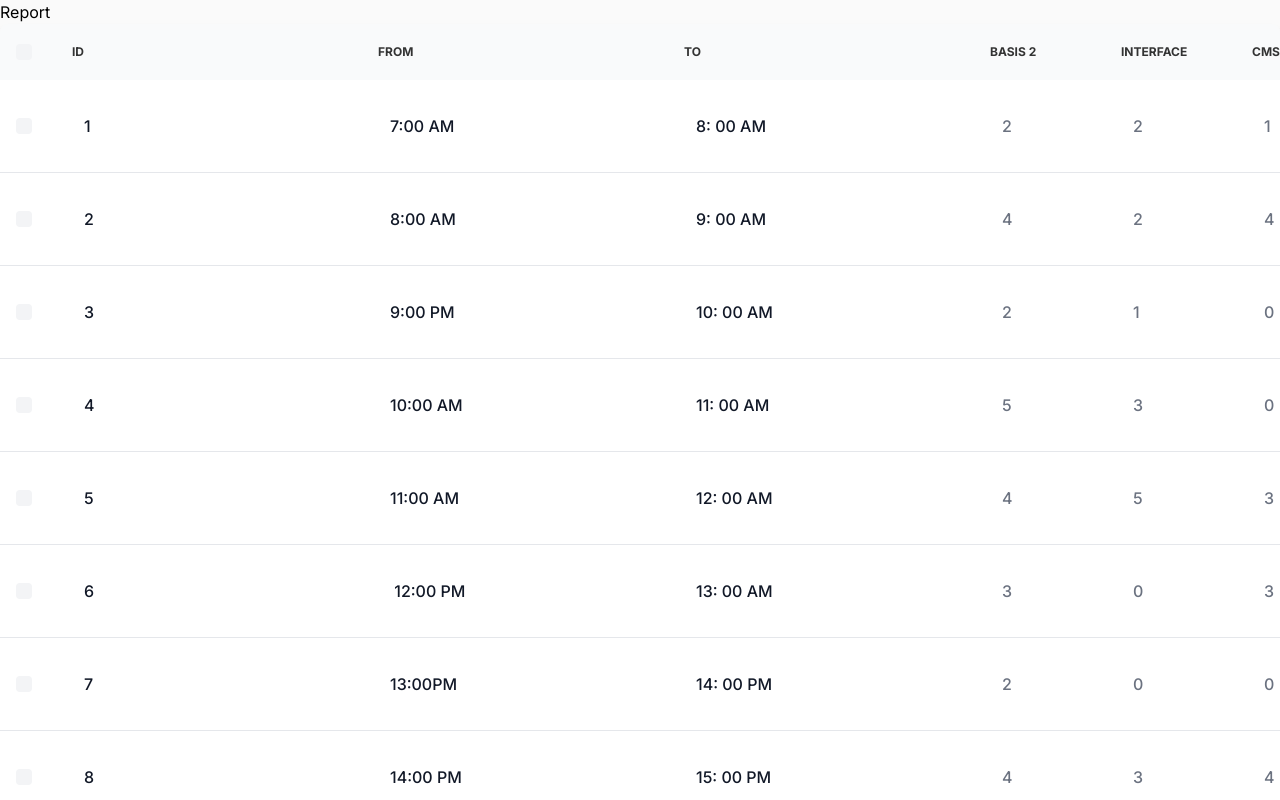
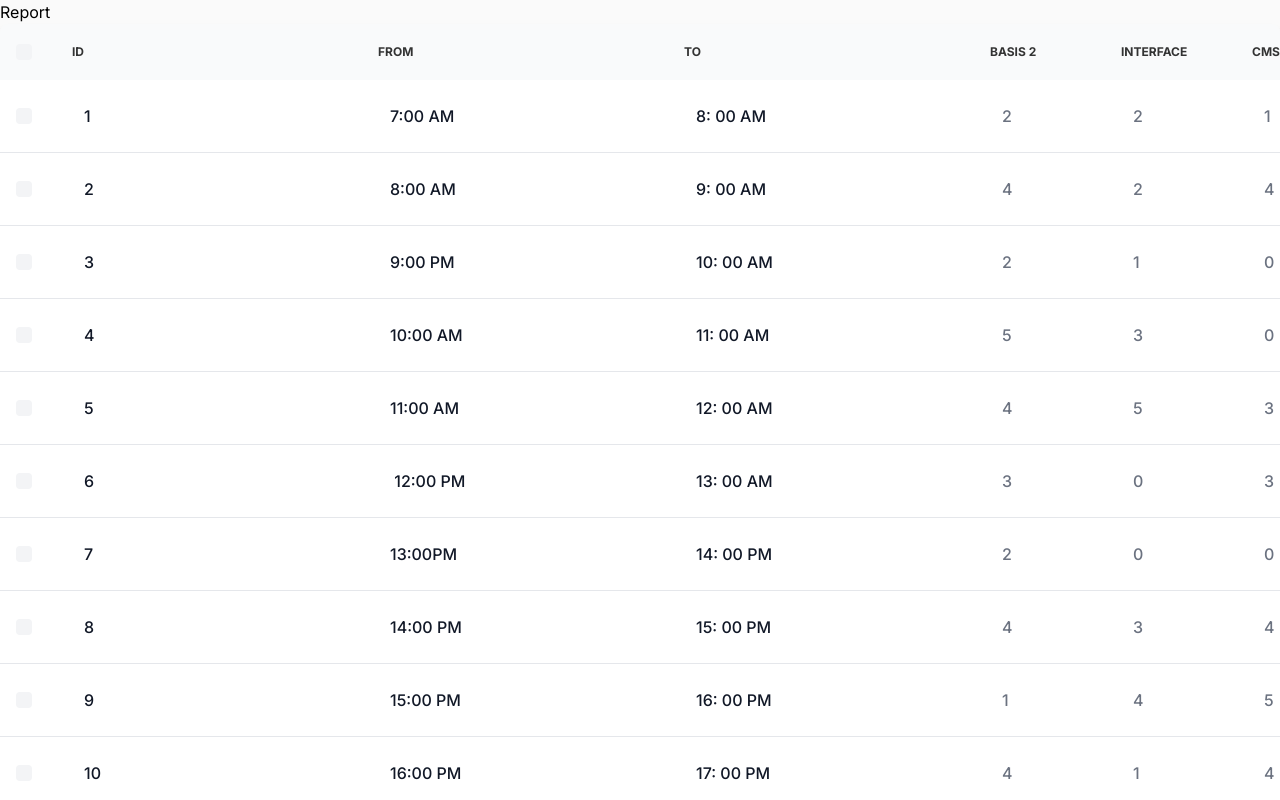
Before and after one commit to mungaben/work-report-manager, a Next.js app: page /Reports/Report in a window 1280 px wide. Shown: the top 800 px of the page. Built offline with nearby package versions, Linux system fonts and the light colour scheme.

Commit message:
delete and update changed data

```diff
--- a/components/RIghtBar/Profile.tsx
+++ b/components/RIghtBar/Profile.tsx
@@ -7,18 +7,18 @@ import Image from 'next/image';
 
 const profile = () => {
   return (
-    <div className=' flex w-full items-center justify-center top-5  flex-col'>
+    <div className=' flex w-full items-center justify-center top-5  flex-col transition'>
       <Image
       src={"https://avatars.githubusercontent.com/u/101176342?v=4"}
       width={70}
       height={70}
       alt="profile"
-      className="rounded-full ring-4 ring-white  border-2 border-white hover:ring-white hover:border-[#333333] hover:bg-[#F5F5F5] w-full h-full"
+      className="rounded-full ring-4 ring-white  border-2 border-white hover:ring-white hover:border-[#333333] hover:bg-[#F5F5F5] w-full h-full p-8"
       />
       <div>
         <h4>
           {/* name4 under image centred */}
-          <span className=' p-2 mt-2 flex justify-center items-center text-[#333333] text-2xl capitalize' >
+          <span className=' p-2 mt-2 flex justify-center items-center text-[#333333] text-2xl capitalize hover:underline' >
             justify  centere name
           </span>
         </h4>
--- a/components/Reports/Table2.tsx
+++ b/components/Reports/Table2.tsx
@@ -1,9 +1,10 @@
 
 "use client"
 
-import React, { ChangeEvent, useMemo, useState } from 'react'
+import React, { ChangeEvent, useEffect, useMemo, useState } from 'react'
 import generateFakeData, { applications } from './DataFake'
 import { tr } from '@faker-js/faker'
+import { type } from 'os'
 const timeData = [
     "7:00 AM",
     "8:00 AM",
@@ -16,13 +17,43 @@ const timeData = [
     "15:00 PM",
     "16:00 PM",
 ]
+type MyDataType =
+    {
+        targetValue(targetValue: any): unknown;
+        targetvalue(targetvalue: any): unknown;
+        targetname: any;
+        id: string;
+        from: string | Date;
+        to: string | Date;
+        Basis2: number | string;
+        Interface: number | string;
+        CMS: number | string;
+        SPMS: number | string;
+        NEWPERPAY: number | string;
+        OLDPERPAY: number | string;
+        UTILITYMASTER: number | string;
+        INTERNET: number | string,
+        EXCHANGEBROWSERMAIL: number | string,
+
+        // ExchangeBrowserMail:number
+    };
+type table2def = {
+    targetname: string,
+}
 
 // import { applications } from './FakeData';
+import Table from './Table';
+import { data } from 'autoprefixer'
+import { set } from 'react-hook-form'
 const Table2 = () => {
-    const datas = useMemo(() => generateFakeData, [])
-    console.log("data generated", datas[1].id);
+    const datas = useMemo(() => generateFakeData, []);
+    // console.log("data generated", datas[1].id);
+    const [datasav, setdatasav] = useState<MyDataType[]>(datas);
+    console.log("datasav", datasav);
+    const [timedatas, settimedatas] = useState(timeData)
+
     const [settime, setsettime] = useState("")
-    const [BASIS2, setBASIS2] = useState(2)
+    const [BASIS2, setBASIS2] = useState()
     const [INTERFACE, setInterface] = useState()
     const [CMS, setCMS] = useState()
     const [SPMS, setSPM] = useState()
@@ -30,15 +61,43 @@ const Table2 = () => {
     const [OLDPERPAY, setOLDPERPAY] = useState()
     const [INTERNET, setINTERNET] = useState()
     const [ExchangeBrowser, setExchangeBrowser] = useState()
+    const SavedData = localStorage.getItem("saveData")
 
 
 
 
 
     const handleInputChange = (e: React.ChangeEvent<HTMLInputElement>) => {
-        console.log(e.target.value)
-        console.log(e.target.name);
+        console.log("handleInputChange", e.target.value);
+        setsettime(e.target.value)
+        // get index of row to edit
+        const index = datasav?.findIndex((data) => data.id === e.target.id)
+        console.log("index to change", index);
 
+        console.log("target name", e.target.name);
+        const targetName: string = e.target.name
+        console.log("target name", targetName);
+        // const dataToUpdate={...datasav[index], [targetName]: e.target.value}
+        // console.log("dataToUpdate", dataToUpdate);
+        const dataUpdate = { ...datasav[index], [targetName]: Number(e.target.value) }
+        console.log("index", index);
+
+        console.log("dataUpdate", dataUpdate);
+        setdatasav(datasav.map((data) => {
+
+            if (data.id === e.target.id) {
+                const dataUPatethis = { ...data, [e.target.name]: Number(e.target.value) }
+                console.log("dataUPatethis", dataUPatethis);
+                // SAVE to local storage
+                localStorage.setItem("saveData", JSON.stringify(dataUPatethis))
+                // upadted data this
+                return dataUPatethis
+
+            }
+            //    if data updated does not march /simply cant return this
+            return data
+        }))
+        console.log("datasav changed", datasav);
     }
 
     function handleComments(event: ChangeEvent<HTMLInputElement>): void {
@@ -55,14 +114,59 @@ const Table2 = () => {
     const handleEdit = (event: React.MouseEvent<HTMLButtonElement>) => {
         event.preventDefault();
 
-        const button: HTMLButtonElement = event.currentTarget;
-        console.log("edit", button.textContent);
+        const value: string = event.currentTarget.value;
+        const id = event.currentTarget.id;
+        console.log("id", id);
+
+        console.log("edit", value);
+        // get index
+        const index = datasav?.findIndex((data) => data.id === id)
+        console.log("index", index);
+        console.log("datasav", datasav);
+        console.log("datasav", datasav[index]);
+        //  add the index data to datasav
+        const updatedData = { ...datasav[index] }
+        console.log("updateddata", updatedData);
+        // add updated data to datasav
+        const dataToUpdate = { ...datasav[index] = updatedData }
+        console.log("datatoUpdated", dataToUpdate);
+
+
+
+
+
 
     };
     const handleDelete = (event: React.MouseEvent<HTMLButtonElement>) => {
         event.preventDefault();
-        const button: HTMLButtonElement = event.currentTarget;
-        console.log("delete", button.textContent);
+
+        const value: string = event.currentTarget.value;
+        const id = event.currentTarget.id;
+
+        console.log("id", id);
+
+        console.log("edit", value);
+
+        // remove tr /index from data  from datasav
+        const index = datasav?.findIndex((data) => data.id === id)
+        const datafiltered = datasav.filter((data) => data.id !== id)
+        console.log("datasav", datafiltered);
+        //    filter timedata by index of value
+        //    map time data
+        const filterddata: string[] = []
+        timedatas.map((data, index) => {
+            if (index !== Number(value)) {
+                filterddata.push(data)
+            }
+
+        });
+        console.log("filted", filterddata);
+
+        settimedatas(filterddata)
+        setdatasav(datafiltered)
+        console.log("datasav data provi",datasav.length);
+
+
     }
 
 
@@ -99,19 +203,6 @@ const Table2 = () => {
                                         </th>
 
 
-
-                                        {/* <th scope="col" className="px-6 py-3">
-                                Color
-                            </th>
-                            <th scope="col" className="px-6 py-3">
-                                Category
-                            </th>
-                            <th scope="col" className="px-6 py-3">
-                                Price
-                            </th>
-                            <th scope="col" className="px-6 py-3">
-                                Action
-                            </th> */}
                                     </React.Fragment>
                                 ))
 
@@ -124,7 +215,8 @@ const Table2 = () => {
                     <tbody>
 
                         {
-                            timeData.map((data, index) => (
+                            timedatas.map((data, index) => (
+
 
                                 <tr className="bg-white border-b dark:bg-gray-800 dark:border-gray-700 hover:bg-gray-200/70 dark:hover:bg-gray-600">
                                     <td className="w-4 p-4">
@@ -142,21 +234,21 @@ const Table2 = () => {
                                     <td className="px-6 py-4 font-medium text-gray-900 whitespace-nowrap dark:text-white">
                                         <button className='outline-none focus:outline-none appearance-none hover:outline-none border-none hover:border-none focus:border-none' >
                                             <span className="text-sm font-medium text-gray-900 dark:text-gray-300 bg-transparent">
-                                                <input type="text" name="id" id="" min={0} max={5} maxLength={1} value={index + 1} placeholder={String(datas[index].id) || undefined} required className=' outline-none focus:outline-none appearance-none hover:outline-none border-none hover:border-none focus:border-none' />
+                                                <input type="text" name="id" id={String(datas[index].id) || undefined} min={0} max={5} maxLength={1} value={index + 1} placeholder={String(datas[index].id) || undefined} required className=' outline-none focus:outline-none appearance-none hover:outline-none border-none hover:border-none focus:border-none' />
                                             </span>
                                         </button>
                                     </td>
                                     <td className="px-6 py-4 font-medium text-gray-900 whitespace-nowrap dark:text-white">
                                         <button className='outline-none focus:outline-none appearance-none hover:outline-none border-none hover:border-none focus:border-none' >
                                             <span className="text-sm font-medium text-gray-900 dark:text-gray-300 bg-transparent">
-                                                <input type="text" name="from" id="" value={data} min={0} max={5} maxLength={1} placeholder={String(datas[index].to.toLocaleString) || undefined} required onChange={handleInputChange} className=' outline-none focus:outline-none appearance-none hover:outline-none border-none hover:border-none focus:border-none' />
+                                                <input type="text" name="from" id={String(datas[index].id) || undefined} value={data} min={0} max={5} maxLength={1} placeholder={String(datas[index].to.toLocaleString) || undefined} required className=' outline-none focus:outline-none appearance-none hover:outline-none border-none hover:border-none focus:border-none' />
                                             </span>
                                         </button>
                                     </td>
                                     <td className="px-6 py-4 font-medium text-gray-900 whitespace-nowrap dark:text-white">
                                         <button className='outline-none focus:outline-none appearance-none hover:outline-none border-none hover:border-none focus:border-none' >
                                             <span className="text-sm font-medium text-gray-900 dark:text-gray-300 bg-transparent">
-                                                <input type="text" name="to" id="" min={0} max={5} maxLength={1} value={index > 5 ? (index + 8 + ": 00 PM") : (index + 8 + ": 00 AM")} placeholder={String(datas[index].from) || undefined} required className=' outline-none focus:outline-none appearance-none hover:outline-none border-none hover:border-none focus:border-none' />
+                                                <input type="text" name="to" id={String(datas[index].id) || undefined} min={0} max={5} maxLength={1} value={index > 5 ? (index + 8 + ": 00 PM") : (index + 8 + ": 00 AM")} placeholder={String(datas[index].from) || undefined} required className=' outline-none focus:outline-none appearance-none hover:outline-none border-none hover:border-none focus:border-none' />
 
                                             </span>
                                         </button>
@@ -164,75 +256,74 @@ const Table2 = () => {
                                     <td className="px-6 py-4 font-medium text-gray-900 whitespace-nowrap dark:text-white">
                                         <button className='outline-none focus:outline-none appearance-none hover:outline-none border-none hover:border-none focus:border-none' >
                                             <span className="text-sm font-medium text-gray-900 dark:text-gray-300 bg-transparent">
-                                                <input type="number" name="Basis2" id="" min={0} max={5} maxLength={1} placeholder={String(datas[index].Basis2) || undefined} required onChange={handleInputChange} className=' outline-none focus:outline-none appearance-none hover:outline-none border-none hover:border-none focus:border-none' />
+                                                <input type="number" name="Basis2" id={String(datas[index].id) || undefined} min={0} max={5} maxLength={1} placeholder={String(datas[index].Basis2) || undefined} required onChange={handleInputChange} className=' outline-none focus:outline-none appearance-none hover:outline-none border-none hover:border-none focus:border-none' />
                                             </span>
                                         </button>
                                     </td>
                                     <td className="px-6 py-4 font-medium text-gray-900 whitespace-nowrap dark:text-white">
                                         <button>
                                             <span className="text-sm font-medium text-gray-900 dark:text-gray-300">
-                                                <input type="number" min={0} max={5} maxLength={1} name="interface" id="" onChange={handleInputChange} placeholder={String(datas[index].Interface) || undefined} required />
+                                                <input type="number" min={0} max={5} maxLength={1} name="interface" id={String(datas[index].id) || undefined} onChange={handleInputChange} placeholder={String(datas[index].Interface) || undefined} required />
                                             </span>
                                         </button>
                                     </td>
                                     <td className="px-6 py-4 font-medium text-gray-900 whitespace-nowrap dark:text-white">
                                         <button>
                                             <span className="text-sm font-medium text-gray-900 dark:text-gray-300">
-                                                <input type="number" name="CMS" id="" min={0} max={5} maxLength={1} onChange={handleInputChange} placeholder={String(datas[index].CMS) || undefined} required />
+                                                <input type="number" name="CMS" id={String(datas[index].id) || undefined} min={0} max={5} maxLength={1} onChange={handleInputChange} placeholder={String(datas[index].CMS) || undefined} required />
                                             </span>
                                         </button>
                                     </td>
                                     <td className="px-6 py-4 font-medium text-gray-900 whitespace-nowrap dark:text-white">
                                         <button>
                                             <span className="text-sm font-medium text-gray-900 dark:text-gray-300">
-                                                <input type="number" name="SPMS" id="" min={0} max={5} maxLength={1} onChange={handleInputChange} placeholder={String(datas[index].SPMS) || undefined} required />
+                                                <input type="number" name="SPMS" id={String(datas[index].id) || undefined} min={0} max={5} maxLength={1} onChange={handleInputChange} placeholder={String(datas[index].SPMS) || undefined} required />
                                             </span>
                                         </button>
                                     </td>
                                     <td className="px-6 py-4 font-medium text-gray-900 whitespace-nowrap dark:text-white">
                                         <button>
                                             <span className="text-sm font-medium text-gray-900 dark:text-gray-300">
-                                                <input type="number" name="NEWPERPAY" id="" min={0} max={5} maxLength={1} onChange={handleInputChange} placeholder={String(datas[index].NEWPERPAY) || undefined} required />
+                                                <input type="number" name="NEWPERPAY" id={String(datas[index].id) || undefined} min={0} max={5} maxLength={1} onChange={handleInputChange} placeholder={String(datas[index].NEWPERPAY) || undefined} required />
                                             </span>
                                         </button>
                                     </td>
                                     <td className="px-6 py-4 font-medium text-gray-900 whitespace-nowrap dark:text-white">
                                         <button>
                                             <span className="text-sm font-medium text-gray-900 dark:text-gray-300">
-                                                <input type="number" name="OLDPERPAY" id="" min={0} max={5} maxLength={1} onChange={handleInputChange} placeholder={String(datas[index].OLDPERPAY) || undefined} required />
+                                                <input type="number" name="OLDPERPAY" id={String(datas[index].id) || undefined} min={0} max={5} maxLength={1} onChange={handleInputChange} placeholder={String(datas[index].OLDPERPAY) || undefined} required />
                                             </span>
                                         </button>
                                     </td>
                                     <td className="px-6 py-4 font-medium text-gray-900 whitespace-nowrap dark:text-white">
                                         <button>
                                             <span className="text-sm font-medium text-gray-900 dark:text-gray-300">
-                                                <input type="number" name="UTILITYMASTER" id="" min={0} max={5} maxLength={1} onChange={handleInputChange} placeholder={String(datas[index].UTILITYMASTER) || undefined} required />
+                                                <input type="number" name="UTILITYMASTER" id={String(datas[index].id) || undefined} min={0} max={5} maxLength={1} onChange={handleInputChange} placeholder={String(datas[index].UTILITYMASTER) || undefined} required />
                                             </span>
                                         </button>
                                     </td>
                                     <td className="px-6 py-4 font-medium text-gray-900 whitespace-nowrap dark:text-white">
                                         <button>
                                             <span className="text-sm font-medium text-gray-900 dark:text-gray-300">
-                                                <input type="number" name="INTERNET" id="" min={0} max={5} maxLength={1} onChange={handleInputChange} placeholder={String(datas[index].INTERNET) || undefined} required />
+                                                <input type="number" name="INTERNET" id={String(datas[index].id) || undefined} min={0} max={5} maxLength={1} onChange={handleInputChange} placeholder={String(datas[index].INTERNET) || undefined} required />
                                             </span>
                                         </button>
                                     </td>
                                     <td className="px-6 py-4 font-medium text-gray-900 whitespace-nowrap dark:text-white">
                                         <button>
                                             <span className="text-sm font-medium text-gray-900 dark:text-gray-300">
-                                                <input type="number" name="EXCHANGEBROWSERMAIL" id="" min={0} max={5} maxLength={1} onChange={handleInputChange} placeholder={String(datas[index].EXCHANGEBROWSERMAIL) || undefined} required />
+                                                <input type="number" name="EXCHANGEBROWSERMAIL" id={String(datas[index].id) || undefined} min={0} max={5} maxLength={1} onChange={handleInputChange} placeholder={String(datas[index].EXCHANGEBROWSERMAIL) || undefined} required />
                                             </span>
                                         </button>
                                     </td>
+                                    {/* <td className="px-6 py-4">
+                                        <button id={String(datas[index].id)} value={index} onClick={handleEdit} className='bg-[#fafafafa] hover:shadow-md p-3 m-2 hover:bg-rose500/60 rounded-md border-[1px] border-black' >
+                                            Update
+                                        </button>
+                                    </td> */}
                                     <td className="px-6 py-4">
-                                        <button onClick={handleEdit} className='bg-[#fafafafa] hover:shadow-md p-3 m-2 hover:bg-rose500/60 rounded-md border-[1px] border-black' >
-                                            Edit
-                                        </button>
-                                    </td>
-                                    <td className="px-6 py-4">
-                                        <button onClick={handleDelete} className='text-red-500/70 hover:underline'>
+                                        <button onClick={handleDelete} id={String(datas[index].id)} value={index} className='text-red-500/70 hover:underline'>
                                             Delete
-
                                         </button>
                                     </td>
                                     <td className="px-6 py-4">
```
